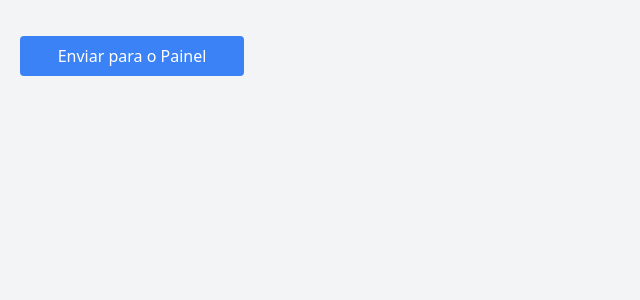
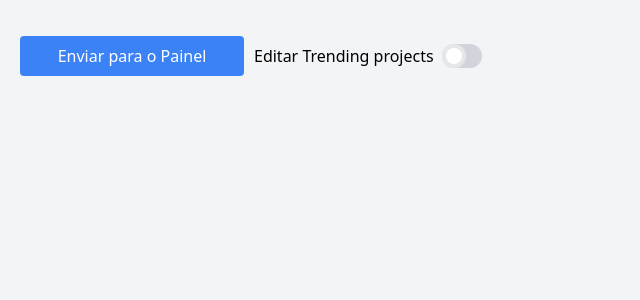
Before and after one commit to dreambricks/cb_dashboard_admin_server, a Flask app: page /trending-products in a window 1280 px wide. Shown: the part 60-360 px from the top of the page, without its empty margins (0-640 px from the left). Run offline with Flask 3, Linux system fonts and the light colour scheme.

Commit message:
feat: add toggle edited button

```diff
--- a/app.py
+++ b/app.py
@@ -81,4 +81,4 @@ def get_first_tsv_file(config_path):
 
 
 if __name__ == "__main__":
-    app.run(host='0.0.0.0', debug=True)
+    app.run(host='0.0.0.0')
--- a/config.py
+++ b/config.py
@@ -24,5 +24,6 @@ PRODUCT_EDITED = True
 
 TRENDING_PRODUCTS_FOLDER_IN = 'static/trending_products_folder_in'
 TRENDING_PRODUCTS_FOLDER_EDITED = 'static/trending_products_folder_edited'
+TRENDING_PRODUCTS_EDITED = False
 
 PHRASE = "uuutyrtretwemmmmm"
--- a/templates/trending_products.html
+++ b/templates/trending_products.html
@@ -38,18 +38,37 @@
         }
 
         /* Estilos para o botão acima das tabelas */
-        #add-button {
+
+        .container-items {
+            display: flex;
+            gap: 10px;
+            grid-column: 1 / -1;
             margin-bottom: 20px;
-            align-self: start;
-            grid-column: 1 / -1;
         }
+
     </style>
 </head>
 <body class="bg-gray-100">
 {% include 'header.html' %}
 
 <div id="tables-container">
-    <button id="add-button" class="mt-4 px-4 py-2 bg-blue-500 text-white rounded hover:bg-blue-700 w-56">Enviar para o Painel</button>
+    <div class="container-items">
+        <button id="add-button" class="mt-4 px-4 py-2 bg-blue-500 text-white rounded hover:bg-blue-700 w-56">Enviar para
+            o Painel
+        </button>
+
+        <label class="flex items-center mt-4">
+            <span class="mr-2">Editar Trending projects</span>
+            <div class="relative inline-block w-10 align-middle select-none transition duration-200 ease-in">
+                <input type="checkbox" id="toggle-trending-edited"
+                       class="toggle-checkbox absolute block w-6 h-6 rounded-full bg-white border-4 appearance-none cursor-pointer checked:right-0 right-4 checked:border-green-400"
+                       {% if trending_products_edited %}checked{% endif %}>
+                <label for="toggle-trending-edited"
+                       class="block overflow-hidden h-6 rounded-full bg-gray-300 cursor-pointer"></label>
+            </div>
+        </label>
+
+    </div>
 </div>
 
 <script>
@@ -138,6 +157,28 @@
         });
         alert("Tabelas enviadas com sucesso!");
     });
+
+    document.getElementById('toggle-trending-edited').addEventListener('change', (event) => {
+        const isChecked = event.target.checked;
+        fetch('/toggle_trending_products_edited', {
+            method: 'POST',
+            headers: {
+                'Content-Type': 'application/json'
+            },
+            body: JSON.stringify({ trendingProductsEdited: isChecked })
+        })
+            .then(response => response.json())
+            .then(data => {
+            if (data.message) {
+                console.log('TRENDING_PRODUCTS_EDITED atualizado com sucesso!');
+            } else {
+                console.error('Erro ao atualizar TRENDING_PRODUCTS_EDITED: ' + data.error);
+            }
+        })
+            .catch(error => {
+            console.error('Erro ao enviar a solicitação:', error);
+        });
+    });
 </script>
 </body>
 </html>
--- a/trending_products.py
+++ b/trending_products.py
@@ -1,7 +1,6 @@
 from flask import Blueprint, request, redirect, url_for, render_template, Response, current_app, jsonify, \
     send_from_directory
 import os
-import pandas as pd
 
 import config
 
@@ -12,7 +11,8 @@ trending_products_bp = Blueprint('trending_products', __name__)
 def trending_products():
     folder_path = current_app.config['TRENDING_PRODUCTS_FOLDER_IN']
     files = [filename for filename in os.listdir(folder_path) if filename.endswith('.tsv')]
-    return render_template('trending_products.html', files=files)
+    return render_template('trending_products.html', files=files,
+                           trending_products_edited=config.TRENDING_PRODUCTS_EDITED)
 
 
 @trending_products_bp.route('/download-tsv/<filename>')
@@ -34,3 +34,35 @@ def save_tables():
             f.write(table['content'])
 
     return jsonify({"message": "Arquivos salvos com sucesso!"}), 200
+
+
+@trending_products_bp.route('/toggle_trending_products_edited', methods=['POST'])
+def toggle_trending_edited():
+    data = request.get_json()
+    if 'trendingProductsEdited' in data:
+        new_value = data['trendingProductsEdited']
+
+        try:
+            with open('config.py', 'r') as file:
+                config_content = file.readlines()
+        except FileNotFoundError:
+            return jsonify({'error': 'Arquivo config.py não encontrado'}), 500
+
+        updated = False
+        for i, line in enumerate(config_content):
+            if line.startswith('TRENDING_PRODUCTS_EDITED'):
+                config_content[i] = f'TRENDING_PRODUCTS_EDITED = {new_value}\n'
+                updated = True
+                break
+
+        if not updated:
+            config_content.append(f'TRENDING_PRODUCTS_EDITED = {new_value}\n')
+
+        try:
+            with open('config.py', 'w') as file:
+                file.writelines(config_content)
+        except Exception as e:
+            return jsonify({'error': f'Erro ao atualizar config.py: {str(e)}'}), 500
+
+        return jsonify({'message': 'TRENDING_PRODUCTS_EDITED atualizado com sucesso!'})
+    return jsonify({'error': 'Dados inválidos'}), 400
```
